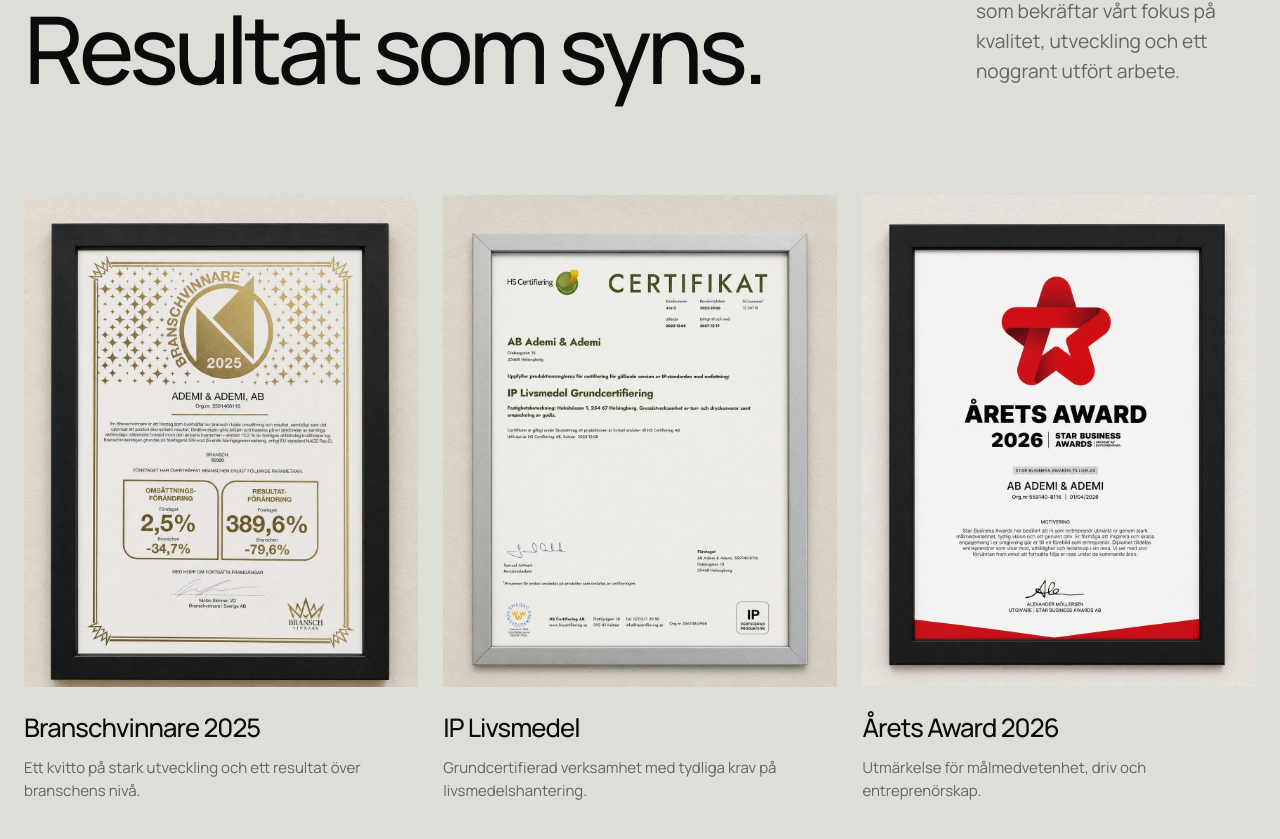
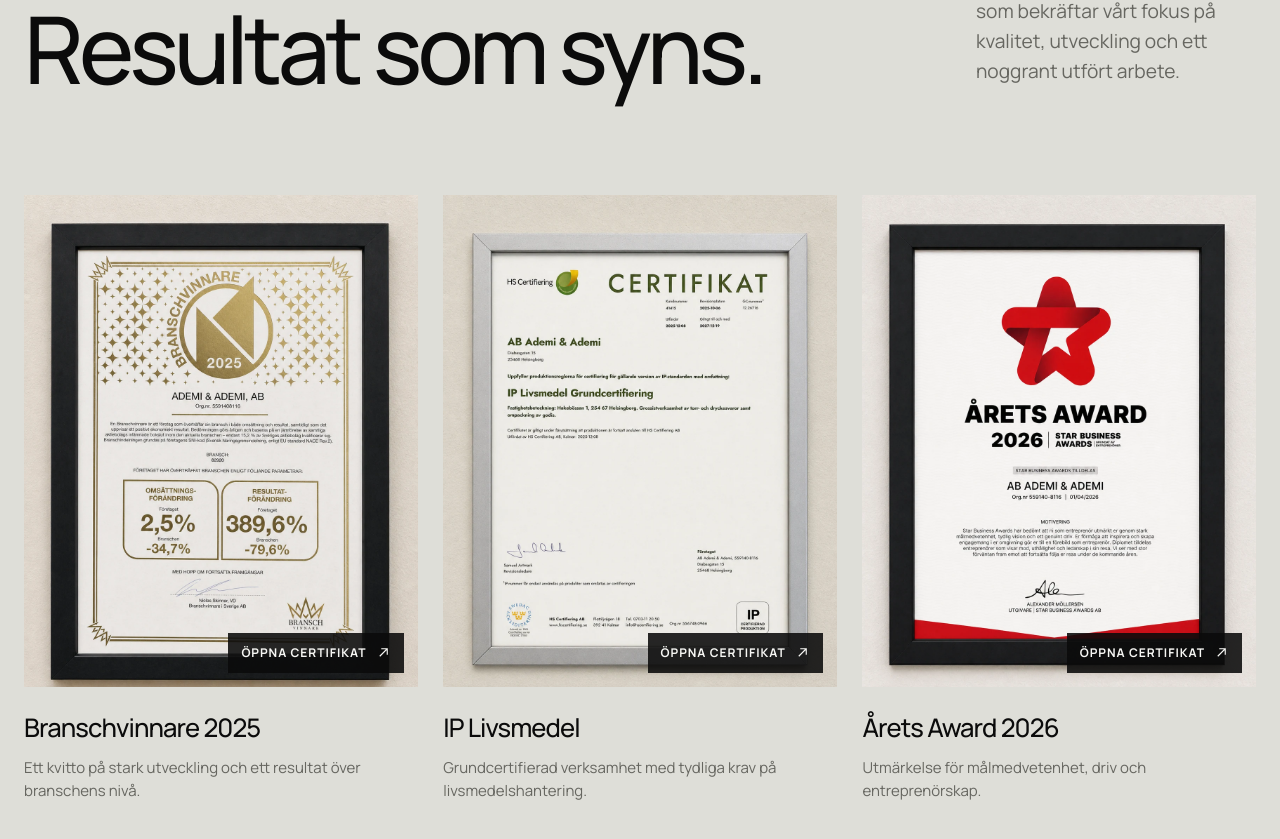
Before and after one commit to momealaouie/ademiademi, a Next.js app: page / in a window 1280 px wide. Shown: the part 6862-7701 px from the top of the page. Built offline with nearby package versions, Linux system fonts and the light colour scheme.

Commit message:
Gör certifikat klickbara i full storlek

```diff
--- a/app/page.tsx
+++ b/app/page.tsx
@@ -339,7 +339,13 @@
                   key={credential.src}
                 >
                   <figure>
-                    <div className="credential-card__image">
+                    <a
+                      className="credential-card__image"
+                      href={credential.src}
+                      target="_blank"
+                      rel="noreferrer"
+                      aria-label={`Öppna ${credential.title} i full storlek`}
+                    >
                       <Image
                         src={credential.src}
                         alt={credential.alt}
@@ -347,7 +353,11 @@
                         quality={90}
                         sizes="(max-width: 760px) 100vw, 33vw"
                       />
-                    </div>
+                      <span className="credential-card__zoom" aria-hidden="true">
+                        Öppna certifikat
+                        <ArrowUpRight />
+                      </span>
+                    </a>
                     <figcaption>
                       <h3>{credential.title}</h3>
                       <p>{credential.detail}</p>
--- a/app/sections.css
+++ b/app/sections.css
@@ -232,8 +232,10 @@
 .credential-card__image {
   position: relative;
   aspect-ratio: 4 / 5;
+  display: block;
   overflow: hidden;
   background: var(--surface);
+  cursor: zoom-in;
 }
 
 .credential-card__image img {
@@ -243,6 +245,42 @@
 
 .credential-card:hover .credential-card__image img {
   transform: scale(1.018);
+}
+
+.credential-card__zoom {
+  position: absolute;
+  right: 14px;
+  bottom: 14px;
+  display: inline-flex;
+  align-items: center;
+  gap: 9px;
+  padding: 11px 13px;
+  color: var(--paper);
+  background: rgb(11 11 11 / 88%);
+  font-size: 12px;
+  font-weight: 700;
+  letter-spacing: 0.08em;
+  text-transform: uppercase;
+  opacity: 0;
+  transform: translateY(5px);
+  transition: opacity 180ms ease, transform 180ms ease;
+}
+
+.credential-card__zoom svg {
+  width: 15px;
+}
+
+.credential-card__image:hover .credential-card__zoom,
+.credential-card__image:focus-visible .credential-card__zoom {
+  opacity: 1;
+  transform: translateY(0);
+}
+
+@media (hover: none) {
+  .credential-card__zoom {
+    opacity: 1;
+    transform: none;
+  }
 }
 
 .credential-card figcaption {
```
